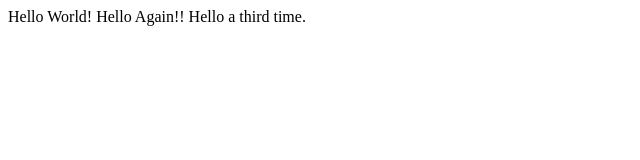
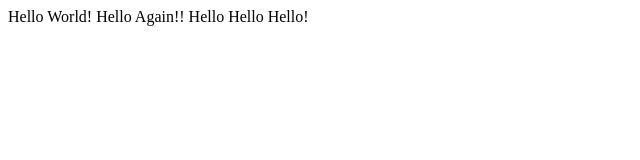
Before and after one commit to CAnuli/CS50Lec0, a plain HTML site: page hello.html in a window 1280 px wide. Shown: the full height of the page, 0-640 px from the left. Drawn offline with Linux system fonts and the light colour scheme.

Commit message:
Update hello.html

```diff
--- a/hello.html
+++ b/hello.html
@@ -4,7 +4,7 @@
     <title>My WebPage</title>
   </head>
   <body>
-    Hello World! Hello Again!! Hello a third time.
+    Hello World! Hello Again!! Hello Hello Hello!
 
   </body>
 
```
